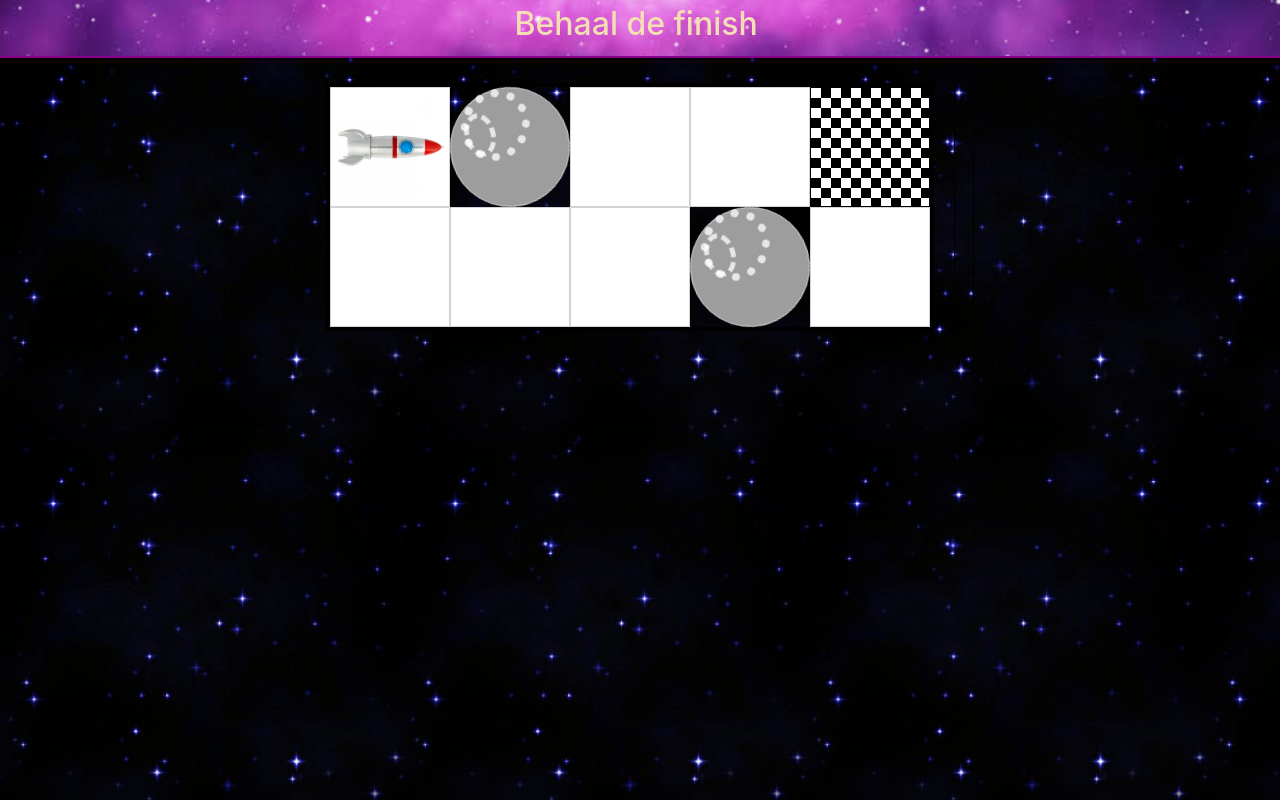
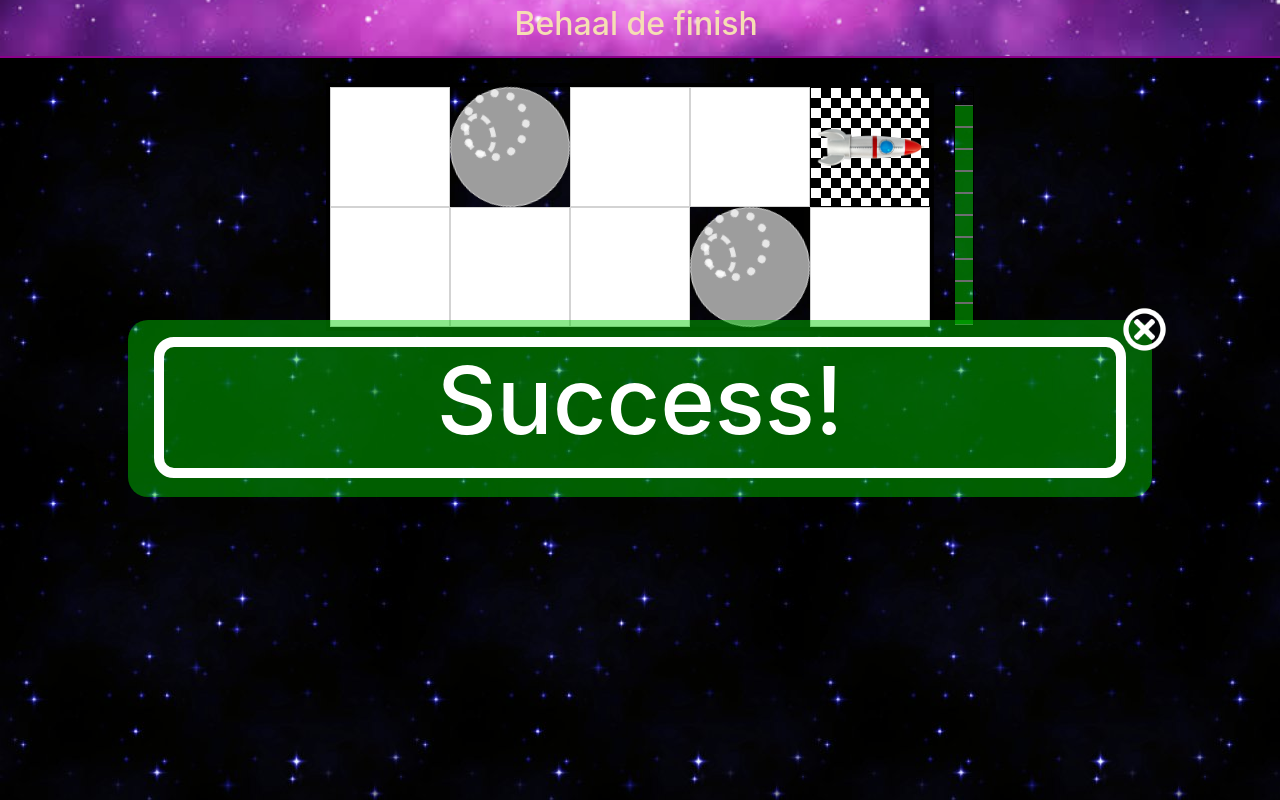
Before and after one commit to 0o0e/dynamische-uis, a plain HTML site: page module 1/spacegame/spacegame/Opdracht07.html in a window 1280 px wide. Drawn offline with nearby package versions, Linux system fonts and the light colour scheme.

Commit message:
spacegame_07

```diff
--- a/module 1/spacegame/spacegame/Opdracht07.html
+++ b/module 1/spacegame/spacegame/Opdracht07.html
@@ -17,6 +17,23 @@
         //Eigen acties
         spaceShip.run(function () {
             // code  start
+            for(i = 0; i < 3;i++){
+                spaceShip.rotateRight();
+                spaceShip.moveForward();
+                spaceShip.rotateLeft();
+
+                for(i = 0; i < 2;i++){
+                    spaceShip.moveForward();
+            }
+                spaceShip.rotateLeft();
+                spaceShip.moveForward();
+                spaceShip.rotateRight();
+                for(i = 0; i < 2;i++){
+                    spaceShip.moveForward();
+            }
+
+
+            }
 
 
 
```
